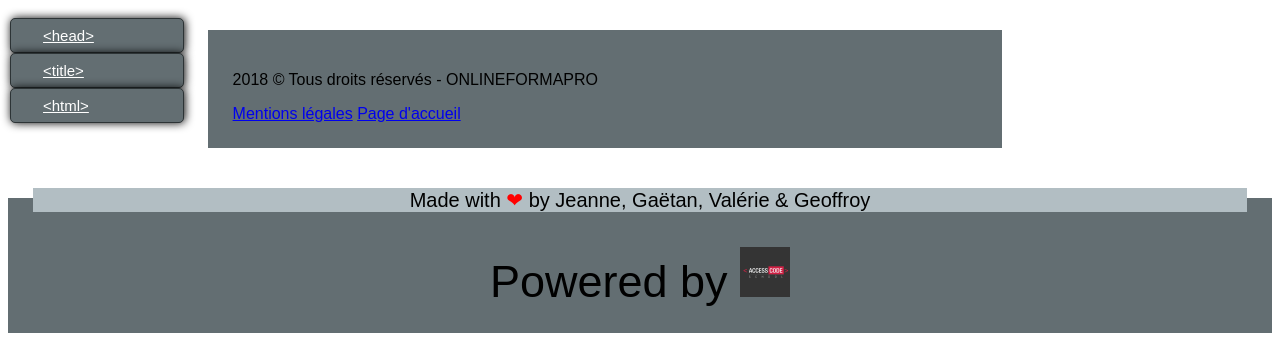
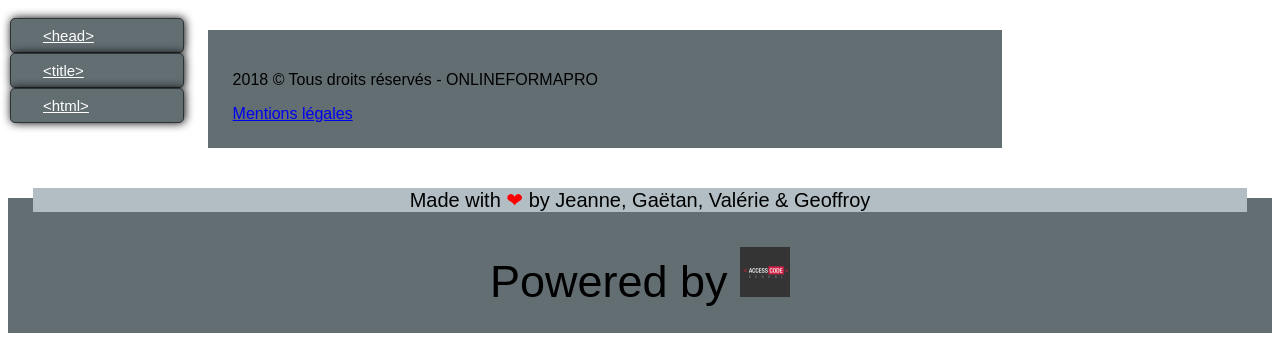
Before and after one commit to GeoffroyCarette/html-sur-html, a PHP site: page /footer.php in a window 1280 px wide; the page is wider, and only the part inside the window is pictured. Shown: the part 811-1152 px from the top of that part. Run offline with PHP 8.4, Linux system fonts and the light colour scheme.

Commit message:
[PHP]
Modification suppression page d'accueil bas de page

```diff
--- a/footer.php
+++ b/footer.php
@@ -38,7 +38,7 @@
 						<footer>
 							<p>2018 © Tous droits réservés - ONLINEFORMAPRO</p>
 							<a href="coucou.html" target="_blank">Mentions légales</a>
-							<a href="index.html">Page d'accueil</a></section>
+
 
 						</footer>
 		</div>
--- a/head.php
+++ b/head.php
@@ -64,7 +64,7 @@
 	<img class="head2" src="media/contenu-head.gif" alt="Photo correspondant au codage" width="300" height="175" />
 	<p class="head4">Photo représentant le codage précédent vu sur internet de la balise &lt;head&gt;</p>
 
-	<br><a href="index.html" onclick="javascript:history.back();">Page d'accueil</a></section>
+
 </div>
 </div>
 <?php include("footer.inc.php"); ?>
```
